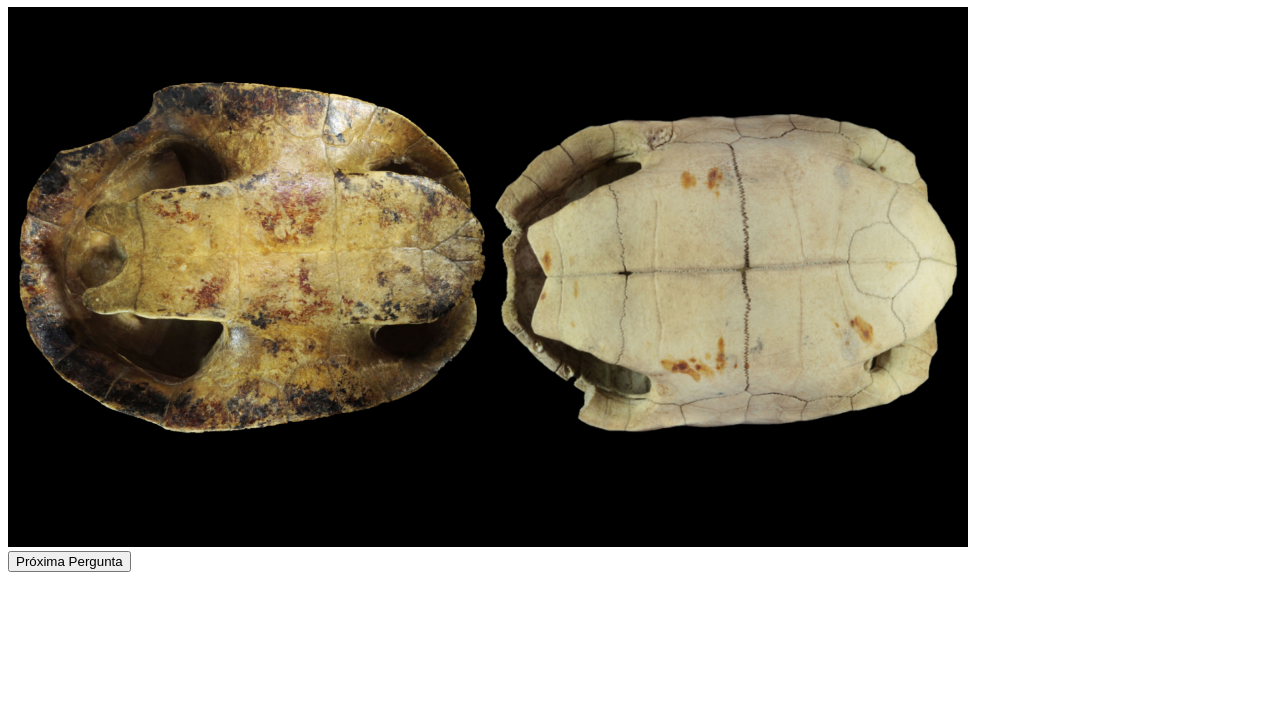
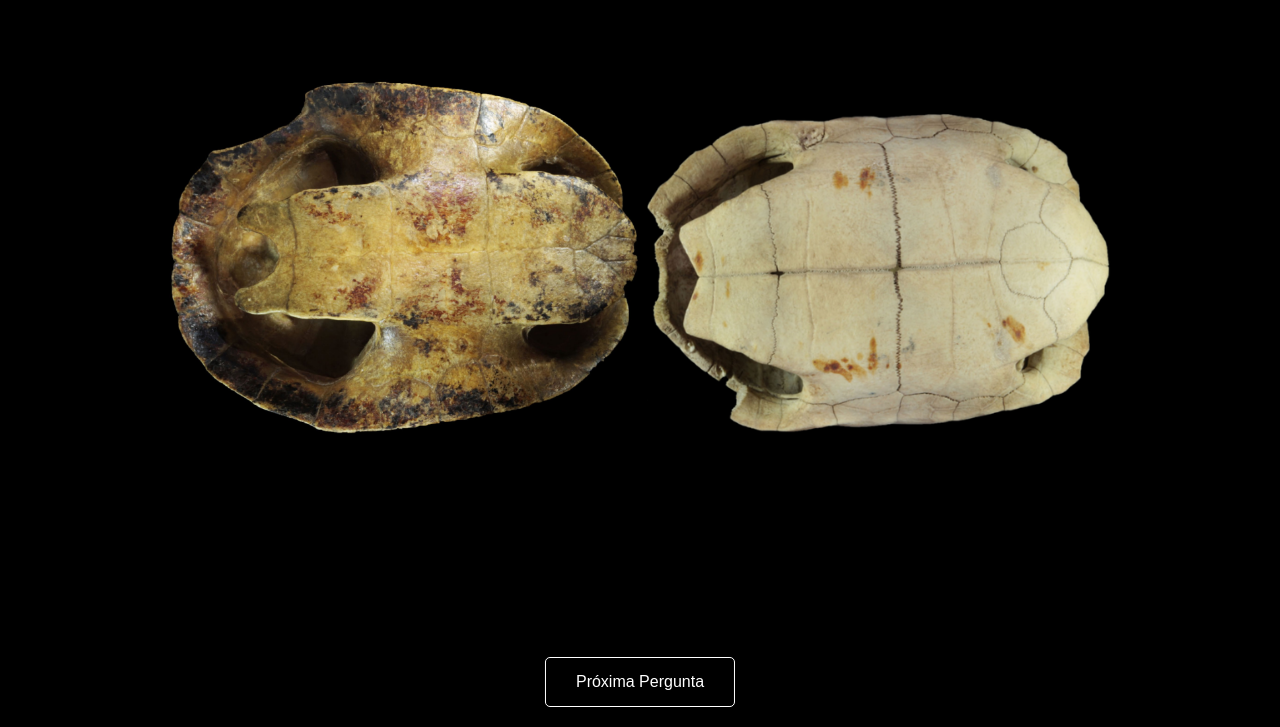
Before and after one commit to ana-ad/sobrevivendoaanato, a plain HTML site: page Anato/quizplastrao.html in a window 1280 px wide. Shown: the part 73-800 px from the top of the page. Drawn offline with Linux system fonts and the light colour scheme.

Commit message:
Update quizplastrao.html

```diff
--- a/Anato/quizplastrao.html
+++ b/Anato/quizplastrao.html
@@ -4,7 +4,7 @@
   <meta charset="UTF-8">
   <meta name="viewport" content="width=device-width, initial-scale=1.0">
   <title>Quiz de plastrões</title>
-  <link rel="stylesheet" href="/styles/quiz.csss">
+  <link rel="stylesheet" href="/styles/quiz.css">
   <link rel="shortcut icon" href="/imagens/t.png" type="image/x-icon">
 </head>
 <body>
```
